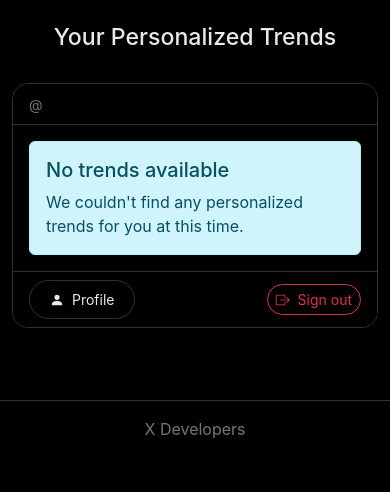
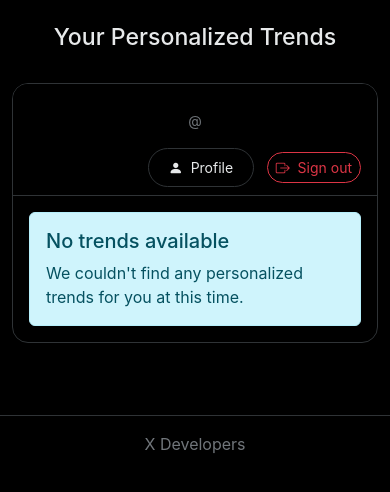
Before and after one commit to tcaldwell-x/tabs, a Flask app: template templates/trends.html in a window 390 px wide. Shown: the part 58-550 px from the top of the page. Run offline with Flask 3, Linux system fonts and the light colour scheme; the template is opened without the code that fills it, so the values that code supplies are empty.

Commit message:
fix button position

```diff
--- a/templates/trends.html
+++ b/templates/trends.html
@@ -11,6 +11,7 @@
 
         <div class="card mb-4 mx-auto" style="max-width: 600px;">
             <div class="card-header">
+                <div class="d-flex justify-content-between align-items-center">
                     <div class="d-flex align-items-center">
                         {% if user.profile_image_url %}
                         <img src="{{ user.profile_image_url }}" alt="{{ user.username }}" class="rounded-circle me-3" style="width: 40px; height: 40px; border: 2px solid #2f3336;">
@@ -18,6 +19,15 @@
                         <div>
                             <h5 class="mb-0">{{ user.name }}</h5>
                             <small class="text-muted">@{{ user.username }}</small>
+                        </div>
+                    </div>
+                    <div>
+                        <a href="{{ url_for('profile') }}" class="btn btn-outline-dark btn-sm me-2">
+                            <i class="bi bi-person-fill me-1"></i> Profile
+                        </a>
+                        <a href="{{ url_for('logout') }}" class="btn btn-outline-danger btn-sm">
+                            <i class="bi bi-box-arrow-right me-1"></i> Sign out
+                        </a>
                     </div>
                 </div>
             </div>
@@ -53,16 +63,6 @@
                         <p class="mb-0">We couldn't find any personalized trends for you at this time.</p>
                     </div>
                 {% endif %}
-            </div>
-            <div class="card-footer">
-                <div class="d-flex justify-content-between align-items-center">
-                    <a href="{{ url_for('profile') }}" class="btn btn-outline-dark btn-sm">
-                        <i class="bi bi-person-fill me-1"></i> Profile
-                    </a>
-                    <a href="{{ url_for('logout') }}" class="btn btn-outline-danger btn-sm">
-                        <i class="bi bi-box-arrow-right me-1"></i> Sign out
-                    </a>
-                </div>
             </div>
         </div>
     </div>
@@ -113,5 +113,18 @@
     font-weight: 400;
     font-size: 0.8rem;
 }
+
+/* Responsive adjustments for small screens */
+@media (max-width: 576px) {
+    .card-header .d-flex {
+        flex-direction: column;
+        align-items: flex-start;
+    }
+
+    .card-header .d-flex > div:last-child {
+        margin-top: 1rem;
+        align-self: flex-end;
+    }
+}
 </style>
 {% endblock %}
```
Lines whose indentation alone changed are shown as unchanged.
